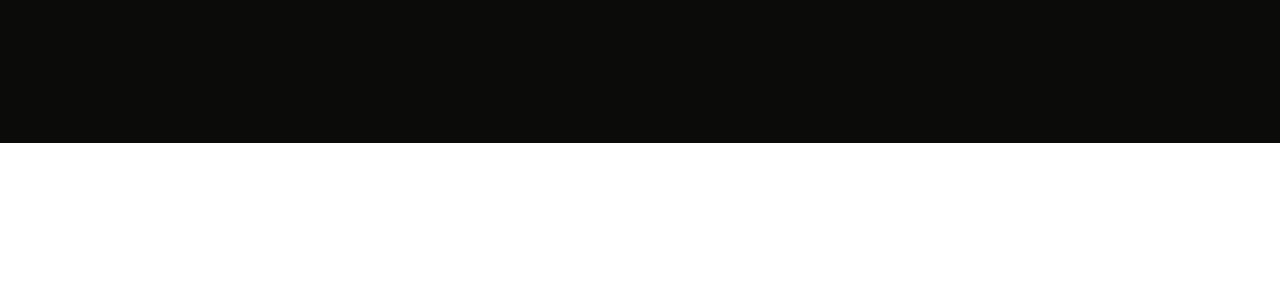
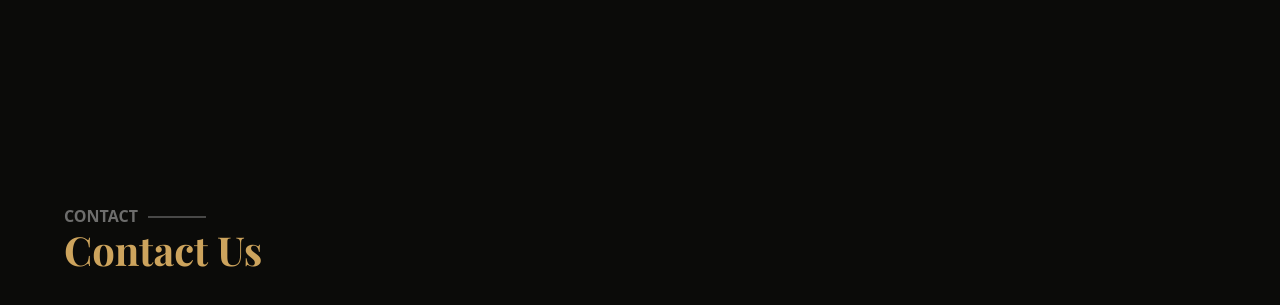
Before and after one commit to robindkns/ProjetCBienBon_HTML-CSS-Bootstrap, a website: page index.html in a window 1280 px wide. Shown: the part 8640-8945 px from the top of the page. Before the commit the page ends 8783 px from the top, so only its background shows below. Drawn offline with nearby package versions, Linux system fonts and the light colour scheme; files whose address does not match are found by name; a web font is replaced by a local one.

Commit message:
Section Contact début

```diff
--- a/index.html
+++ b/index.html
@@ -452,7 +452,12 @@
             </div>
         </div>
     </section>
-
+    <section class="contact">
+        <div class="contactTitle">
+            <div class="sousTitre"><h6>CONTACT</h6><div id="ligne"></div></div>
+            <h1>Contact Us</h1>
+        </div>
+    </section>
     <script src="./node_modules/bootstrap/dist/js/bootstrap.bundle.js"></script>
 </body>
 </html>
--- a/public/src/sass/app.sass
+++ b/public/src/sass/app.sass
@@ -15,3 +15,4 @@ $fa-font-path : "../../../node_modules/@fortawesome/fontawesome-free/webfonts"
 @import "./modules/_testimonials"
 @import "./modules/_gallery"
 @import "./modules/_chef"
+@import "./modules/_contact"
--- /dev/null
+++ b/public/src/sass/modules/_contact.sass
@@ -0,0 +1,12 @@
+.contactTitle
+    padding: 5%
+    h1
+        font-family: 'Playfair Display', serif
+        color: $ocre
+        font-weight: bold
+
+.contact
+    background-color: #0b0b09
+    color: white
+    width: 100%
+    height: 850px
```
Also changed, not shown: public/css/app.css, 1 other file.
